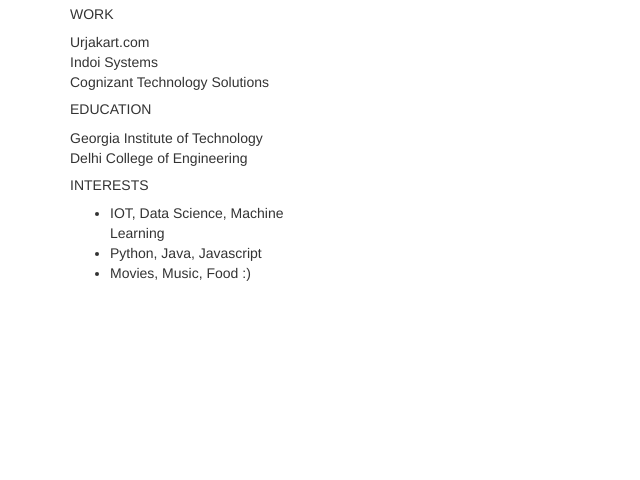
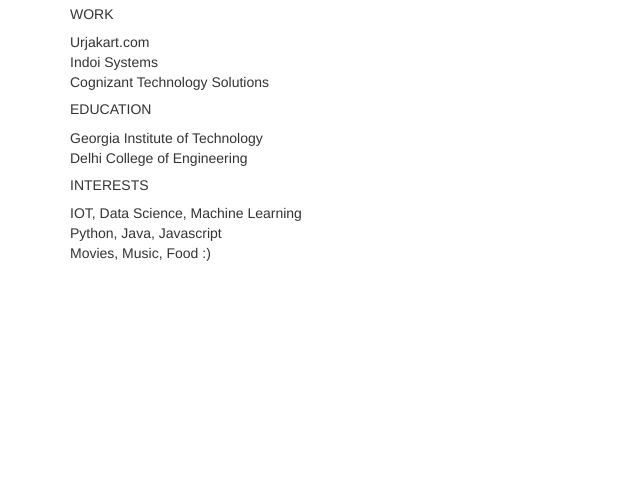
Before and after one commit to rana2884/mysite, a Django app: page / in a window 1280 px wide. Shown: the part 244-724 px from the top of the page, without its empty margins (0-640 px from the left). Run offline with Django 3.2, Linux system fonts and the light colour scheme; some libraries are stand-ins or nearby versions.

Commit message:
blog post page

```diff
--- a/templates/blog/home.html
+++ b/templates/blog/home.html
@@ -25,7 +25,7 @@
          <li>Delhi College of Engineering</li>
       </ul>
      <h5 class="text-left">INTERESTS</h5>
-       <ul class="list-  text-left">
+       <ul class="list-unstyled  text-left">
          <li>IOT, Data Science, Machine Learning</li>
          <li>Python, Java, Javascript</li>
          <li>Movies, Music, Food :) </li>
```
